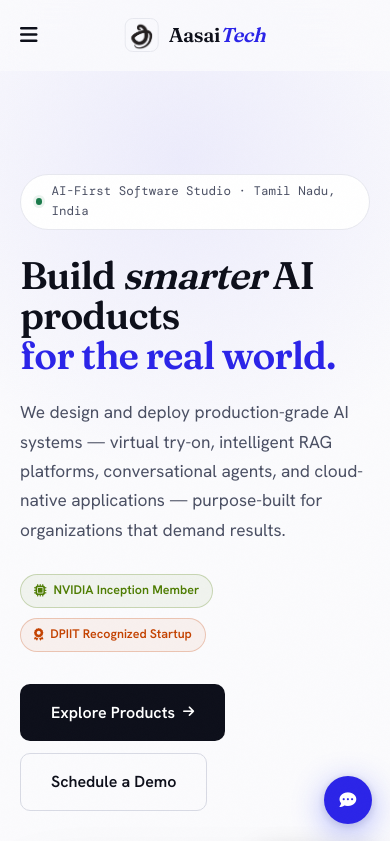
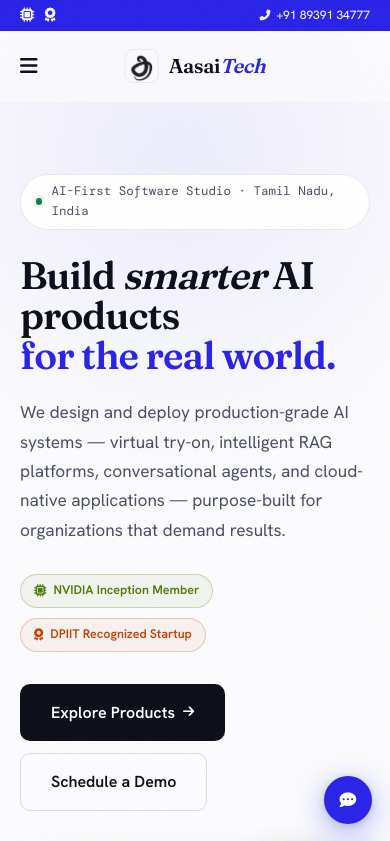
Before and after one commit to aasaitechproviders/aasaitech-webv1, a React (Vite) app: page / in a window 390 px wide. Shown: the top 841 px of the page. Built offline with nearby package versions, Linux system fonts and the light colour scheme.

Commit message:
cloudflare pages setup

```diff
--- a/src/components/Navbar.css
+++ b/src/components/Navbar.css
@@ -204,8 +204,18 @@
   /* Show hamburger on the LEFT */
   .nav-toggle { display: block; }
 
-  /* Hide desktop topbar */
-  .nav-topbar { display: none; }
+  /* Mobile topbar — NVIDIA+DPIIT icons left, phone number right */
+  .nav-topbar { display: block; padding: 6px 0; }
+  .nav-topbar-inner { justify-content: space-between; gap: 0; flex-direction: row-reverse; }
+  .nav-topbar-email { display: none; }
+  .nav-topbar-item { font-size: 0.75rem; gap: 6px; }
+  .nav-topbar-item i { font-size: 0.68rem; }
+  .nav-topbar-center { gap: 10px; flex: 0; }
+  .nav-topbar-tagline { display: none; }
+  .nav-topbar-divider { display: none; }
+  .badge-label { display: none; }
+  .nav-topbar-badge { font-size: 1rem; gap: 0; }
+  .nav-topbar-badge i { font-size: 0.9rem; opacity: 1; }
 
   /* Center logo absolutely so it sits in the middle of the bar */
   .nav-inner { position: relative; }
@@ -215,10 +225,10 @@
     transform: translateX(-50%);
   }
 
-  /* Slide-down drawer */
+  /* Slide-down drawer — drops below topbar + navbar on mobile */
   .nav-links {
     position: fixed;
-    top: var(--nav-h); left: 0; right: 0;
+    top: calc(var(--topbar-h) + var(--nav-h)); left: 0; right: 0;
     background: var(--surface);
     border-bottom: 1px solid var(--border);
     flex-direction: column;
@@ -229,7 +239,7 @@
     transform: translateY(-120%);
     transition: transform 0.32s cubic-bezier(.2,.7,.2,1);
     box-shadow: 0 20px 40px rgba(13,15,26,0.08);
-    max-height: calc(100vh - var(--nav-h));
+    max-height: calc(100vh - var(--topbar-h) - var(--nav-h));
     overflow-y: auto;
   }
   .nav-links.open { transform: translateY(0); }
--- a/src/components/Navbar.jsx
+++ b/src/components/Navbar.jsx
@@ -37,13 +37,13 @@
             {COMPANY.phone}
           </a>
           <div className="nav-topbar-center">
-            <span className="nav-topbar-badge"><i className="fas fa-microchip" /> NVIDIA Inception</span>
+            <span className="nav-topbar-badge"><i className="fas fa-microchip" /><span className="badge-label"> NVIDIA Inception</span></span>
             <span className="nav-topbar-divider">·</span>
-            <span className="nav-topbar-badge"><i className="fas fa-award" /> DPIIT Recognized</span>
+            <span className="nav-topbar-badge"><i className="fas fa-award" /><span className="badge-label"> DPIIT Recognized</span></span>
             <span className="nav-topbar-divider">·</span>
-            <span className="nav-topbar-tagline"><i className="fas fa-bolt" /> AI-First Studio · Tamil Nadu, India</span>
+            <span className="nav-topbar-tagline"><i className="fas fa-bolt" /><span className="badge-label"> AI-First Studio · Tamil Nadu, India</span></span>
           </div>
-          <a href={`mailto:${COMPANY.email}`} className="nav-topbar-item">
+          <a href={`mailto:${COMPANY.email}`} className="nav-topbar-item nav-topbar-email">
             <i className="fas fa-envelope" />
             {COMPANY.email}
           </a>
```
